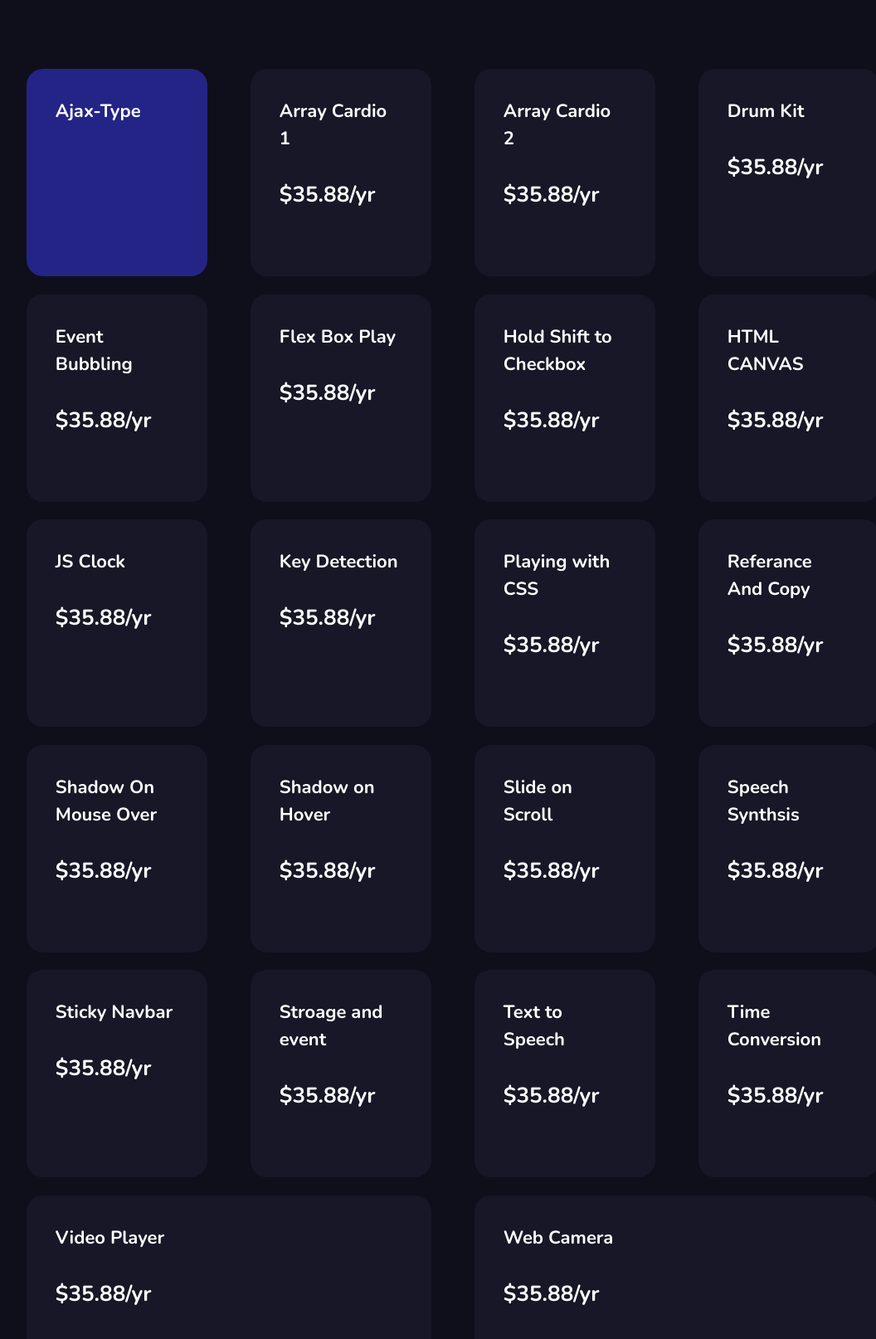
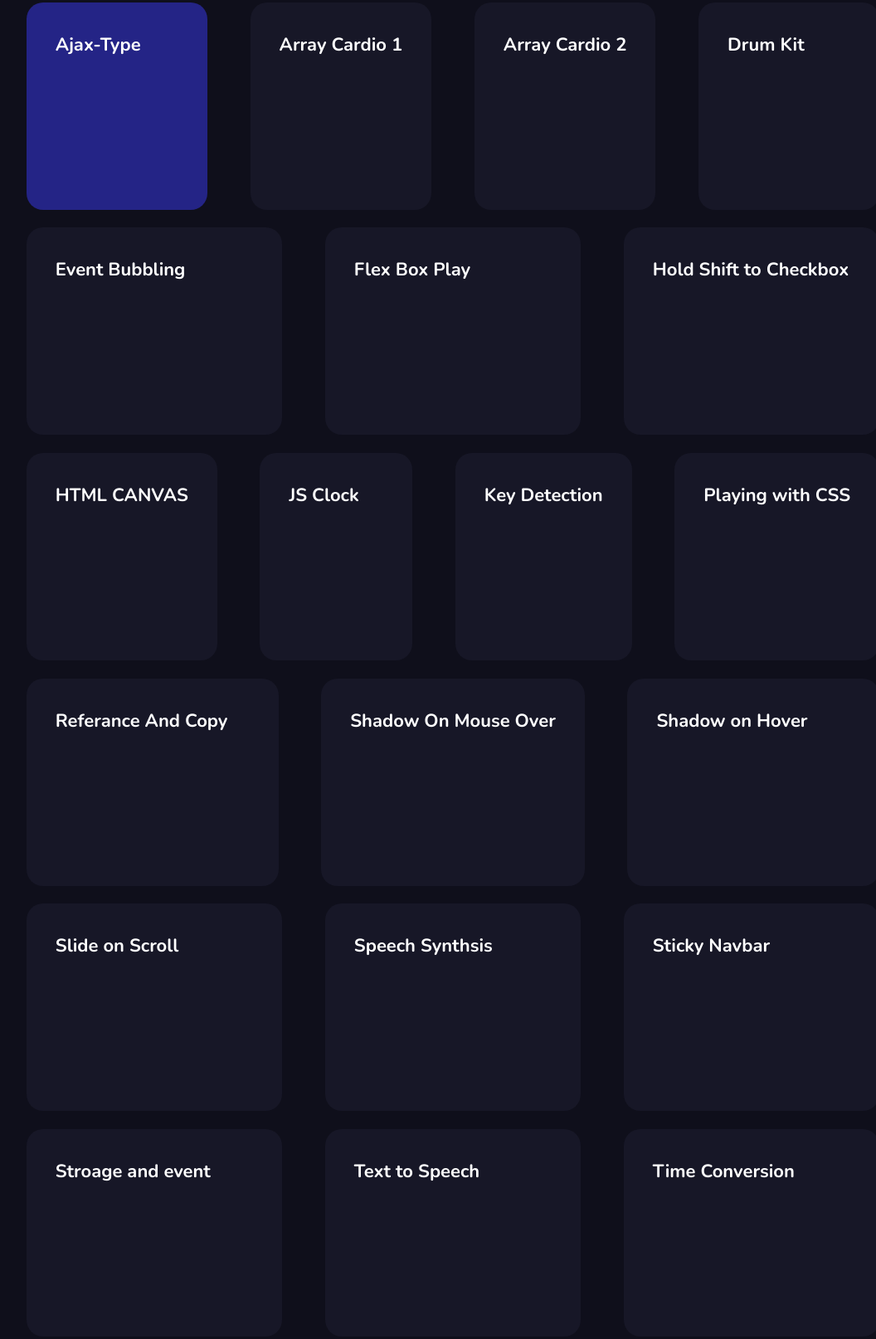
Before and after one commit to Palak-137/30-day-with-vanilla-javascript, a plain HTML site: page index.html in a window 1280 px wide. Shown: the part 287-1901 px from the top of the page at 83% size, without its empty margins (94-1150 px from the left). Drawn offline with nearby package versions, Linux system fonts and the light colour scheme.

Commit message:
Minor changes!

```diff
--- a/HTML canvas/main.css
+++ b/HTML canvas/main.css
@@ -1,3 +1,9 @@
 html , body{
  margin:0px;
+ background-color: aquamarine;
 }
+.container{
+    display: flex;
+    justify-content: center;
+    align-items: center;
+}
--- a/index.css
+++ b/index.css
@@ -22,7 +22,7 @@ html,body {
 }
 header{
     font-size: 18px;
-    margin-top: 100%;
+    margin-top: 110%;
     margin-bottom: 10%;
     align-items: center;
     color: white;
@@ -80,6 +80,7 @@ header h3{
   }
 
   .title {
+    width: max-content;
     font-size: 22px;
     font-weight: bold;
     margin-bottom: 20px;
@@ -90,7 +91,7 @@ header h3{
   .price {
     font-weight: bold;
     font-size: 26px;
-    line-height: 32px;
+    line-height: normal;
   }
   .price span {
     display: block;
--- a/index.html
+++ b/index.html
@@ -23,89 +23,69 @@
         <li class="actv col"><a href="./Ajax-type/index.html">
           <span class="title">Ajax-Type</span>
         </a></li>
-        <li class="col"><a href="./array-cardio1/index.html">
+        <li class="col"><a href="./array-cardio1/main.js">
           <span class="title domain-title">Array Cardio 1</span>
-          <span class="price"> $35.88/yr</span>
         </a></li>
         <li class="col"><a href="./Array cardio 2/main.js">
           <span class="title domain-title">Array Cardio 2</span>
-          <span class="price"> $35.88/yr</span>
         </a></li>
         <li class="col"><a href="./drum-kit/index.html">
             <span class="title domain-title">Drum Kit</span>
-            <span class="price"> $35.88/yr</span>
         </a></li>
         <li class="col"><a href="./eventBubblingCapaturing/index.html">
             <span class="title domain-title">Event Bubbling</span>
-            <span class="price"> $35.88/yr</span>
         </a></li>
         <li class="col"><a href="./flex-box play/index.html">
             <span class="title domain-title">Flex Box Play</span>
-            <span class="price"> $35.88/yr</span>
         </a></li>
         <li class="col"><a href="./hold_shift_to_checkBox/index.html">
             <span class="title domain-title">Hold Shift to Checkbox</span>
-            <span class="price"> $35.88/yr</span>
         </a></li>
         <li class="col"><a href="./HTML canvas/index.html">
             <span class="title domain-title">HTML CANVAS</span>
-            <span class="price"> $35.88/yr</span>
         </a></li>
         <li class="col"><a href="./js-clock/index.html">
             <span class="title domain-title">JS Clock</span>
-            <span class="price"> $35.88/yr</span>
         </a></li>
         <li class="col"><a href="./keyDetection/index.html">
             <span class="title domain-title">Key Detection</span>
-            <span class="price"> $35.88/yr</span>
         </a></li>
         <li class="col"><a href="./playing with css/index.html">
           <span class="title domain-title">Playing with CSS</span>
-          <span class="price"> $35.88/yr</span>
       </a></li>
       <li class="col"><a href="./ReferanceAndCopy/index.html">
         <span class="title domain-title">Referance And Copy</span>
-        <span class="price"> $35.88/yr</span>
       </a></li>
       <li class="col"><a href="./ShadowOnMouseOver/index.html">
         <span class="title domain-title">Shadow On Mouse Over</span>
-        <span class="price"> $35.88/yr</span>
         </a></li>
         <li class="col"><a href="./ShowOnHover/index.html">
           <span class="title domain-title">Shadow on Hover</span>
-          <span class="price"> $35.88/yr</span>
         </a></li>
         <li class="col"><a href="./SlideOnScroll/index.html">
           <span class="title domain-title">Slide on Scroll</span>
-          <span class="price"> $35.88/yr</span>
       </a></li>
       <li class="col"><a href="./SpeechSynthsis/index.html">
         <span class="title domain-title">Speech Synthsis</span>
-        <span class="price"> $35.88/yr</span>
     </a></li>
     <li class="col"><a href="./stiky navbar/index.html">
       <span class="title domain-title">Sticky Navbar</span>
-      <span class="price"> $35.88/yr</span>
   </a></li>
   <li class="col"><a href="./StroageAndEvent/index.html">
     <span class="title domain-title">Stroage and event</span>
-    <span class="price"> $35.88/yr</span>
 </a></li>
 <li class="col"><a href="./TextToSpeech/index.html">
   <span class="title domain-title">Text to Speech</span>
-  <span class="price"> $35.88/yr</span>
 </a></li>
 <li class="col"><a href="./timeConversion/index.html">
   <span class="title domain-title">Time Conversion</span>
-  <span class="price"> $35.88/yr</span>
 </a></li>
 <li class="col"><a href="./video player/index.html">
   <span class="title domain-title">Video Player</span>
-  <span class="price"> $35.88/yr</span>
 </a></li>
 <li class="col"><a href="./Web cam/index.html">
   <span class="title domain-title">Web Camera</span>
-  <span class="price"> $35.88/yr</span>
+
 </a></li>
 
 
```
Also changed, not shown: HTML canvas/index.html (+4 -0 lines), ReferanceAndCopy/index.html (+6 -0 lines), ReferanceAndCopy/main.css (+10 -0 lines), eventBubblingCapaturing/index.html (+1 -0 lines), timeConversion/index.html (+1 -0 lines).
